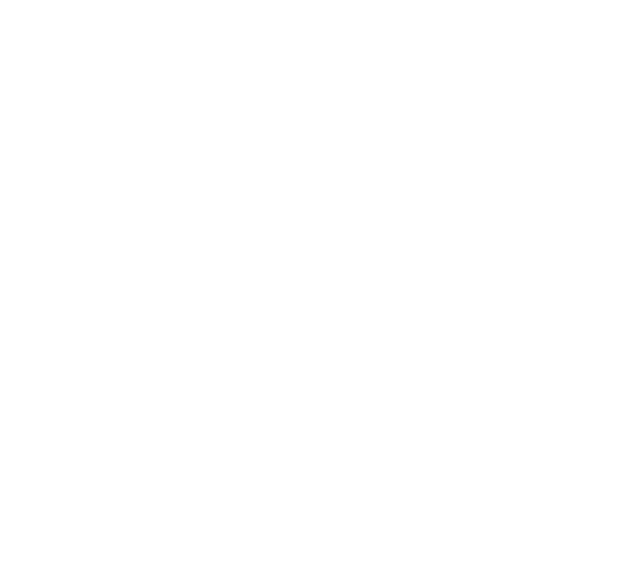
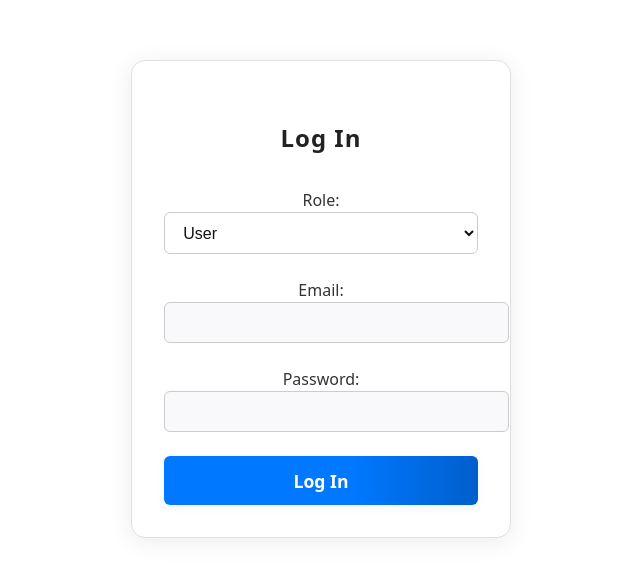
Before and after one commit to ErebDuin/LinkChat-frontend, a React (Vite) app: page /login in a window 1280 px wide. Before the commit this address had no page. Shown: the part 101-678 px from the top of the page, without its empty margins (319-959 px from the left). Built offline with nearby package versions, Linux system fonts and the light colour scheme.

Commit message:
Login page Added

```diff
--- a/src/App.jsx
+++ b/src/App.jsx
@@ -1,7 +1,7 @@
 import { Routes, Route } from 'react-router-dom'
 import './App.css'
 import Chat from './pages/Chat'
-
+import Loginpage from './components/Loginpage'
 function App() {
 
   return (
@@ -9,6 +9,8 @@ function App() {
 
       {/* Chat page */}
       <Route path="/chat" element={<Chat />}/>
+      {/*Login page */}
+      <Route path="/login" element={<Loginpage />}/>
       {/* Temp root */}
       <Route path='/' element={<Chat />}/>
     </Routes>
--- /dev/null
+++ b/src/components/Loginpage.css
@@ -0,0 +1,89 @@
+.login-container {
+  max-width: 380px;
+  margin: 80px auto;
+  padding: 2.5rem 2rem 2rem 2rem;
+  border: 1px solid #e0e0e0;
+  border-radius: 14px;
+  background: #fff;
+  box-shadow: 0 4px 24px rgba(0,0,0,0.08);
+}
+
+.login-container h2 {
+  text-align: center;
+  color: #222;
+  margin-bottom: 2rem;
+  font-weight: 700;
+  letter-spacing: 1px;
+}
+
+.login-container form {
+  display: flex;
+  flex-direction: column;
+  gap: 1.5rem;
+}
+
+.form-row {
+  display: flex;
+  align-items: center;
+  gap: 1rem;
+}
+
+.form-row label {
+  min-width: 60px;
+  color: #333;
+  font-size: 1em;
+  font-weight: 500;
+  margin-bottom: 0;
+}
+
+.form-row select {
+  flex: 1;
+}
+
+.login-container label:not(.form-row label) {
+  color: #333;
+  font-size: 1em;
+  font-weight: 500;
+  margin-bottom: 0.3rem;
+}
+
+.login-container input,
+.login-container select {
+  width: 100%;
+  padding: 0.65rem 0.9rem;
+  border-radius: 6px;
+  border: 1px solid #ccc;
+  font-size: 1em;
+  background: #f9f9fb;
+  transition: border 0.2s, background 0.2s;
+}
+
+.login-container input:focus,
+.login-container select:focus {
+  border: 1.5px solid #0078ff;
+  outline: none;
+  background: #fff;
+}
+.login-container select,
+.login-container option {
+  color: #111 !important;
+  background: #fff;
+}
+.login-container button {
+  width: 100%;
+  padding: 0.8rem;
+  background: linear-gradient(90deg, #0078ff 60%, #005fcc 100%);
+  color: #fff;
+  border: none;
+  border-radius: 6px;
+  font-size: 1.1em;
+  font-weight: 600;
+  cursor: pointer;
+  box-shadow: 0 2px 8px rgba(0,120,255,0.08);
+  transition: background 0.2s, box-shadow 0.2s;
+}
+
+.login-container button:hover {
+  background: linear-gradient(90deg, #005fcc 60%, #0078ff 100%);
+  box-shadow: 0 4px 16px rgba(0,120,255,0.13);
+}
--- /dev/null
+++ b/src/components/Loginpage.jsx
@@ -0,0 +1,50 @@
+import React, { useState } from 'react';
+import './Loginpage.css';
+
+function Loginpage() {
+  const [email, setEmail] = useState('');
+  const [password, setPassword] = useState('');
+  const [role, setRole] = useState('user'); // New state for role
+
+  const handleSubmit = (e) => {
+    e.preventDefault();
+    // Handle login logic here
+    alert(`Role: ${role}\nEmail: ${email}\nPassword: ${password}`);
+  };
+
+  return (
+    <div className="login-container">
+      <h2>Log In</h2>
+      <form onSubmit={handleSubmit}>
+        <div>
+          <label>Role:</label>
+          <select value={role} onChange={e => setRole(e.target.value)}>
+            <option value="user">User</option>
+            <option value="admin">Admin</option>
+          </select>
+        </div>
+        <div>
+          <label>Email:</label>
+          <input
+            type="email"
+            value={email}
+            onChange={e => setEmail(e.target.value)}
+            required
+          />
+        </div>
+        <div>
+          <label>Password:</label>
+          <input
+            type="password"
+            value={password}
+            onChange={e => setPassword(e.target.value)}
+            required
+          />
+        </div>
+        <button type="submit">Log In</button>
+      </form>
+    </div>
+  );
+}
+
+export default Loginpage;
```
